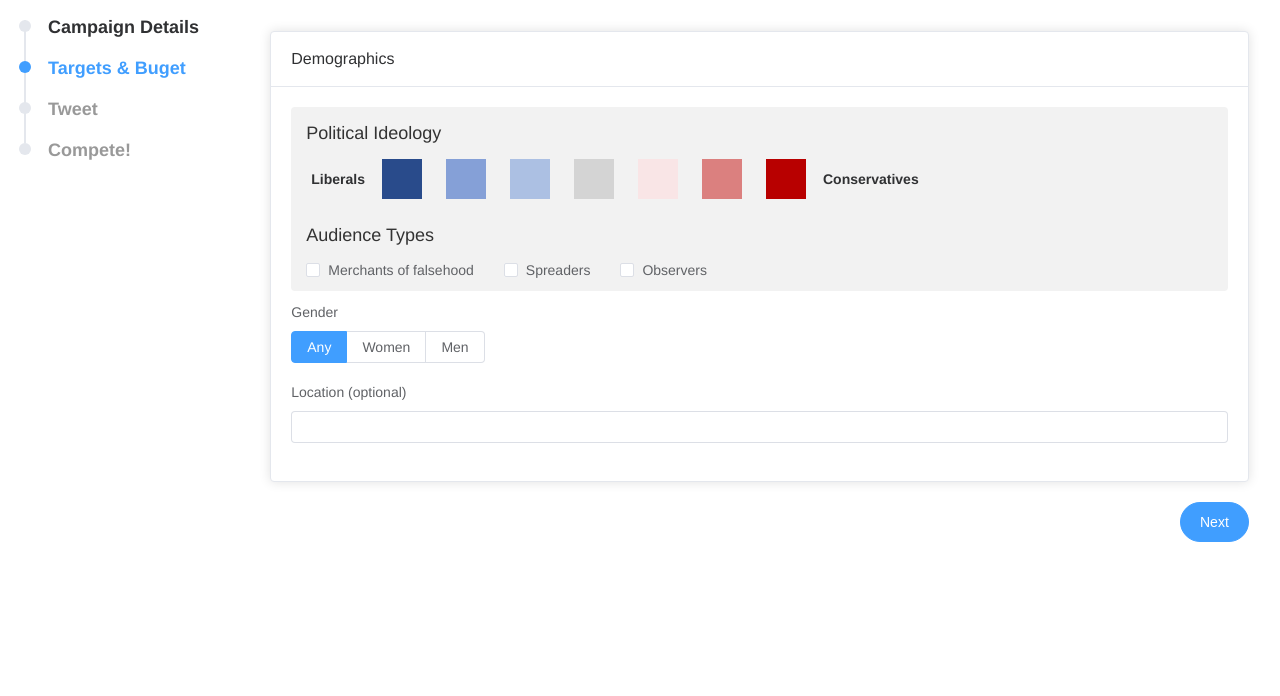
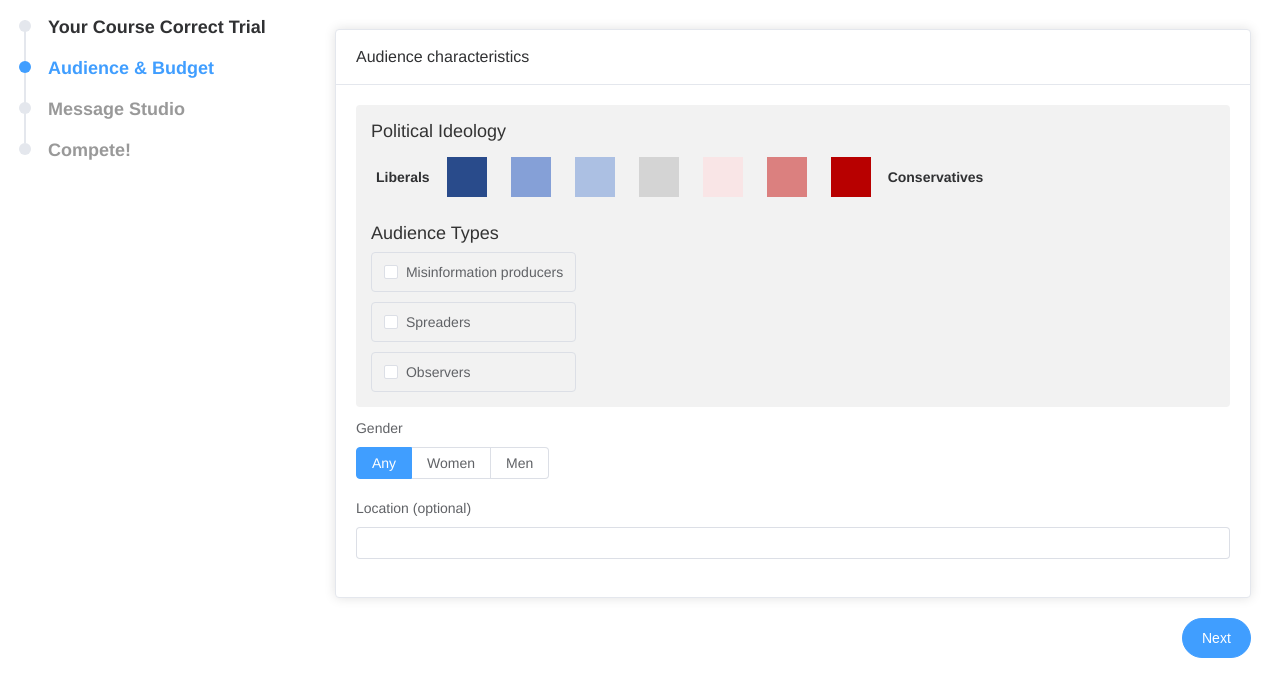
Before and after one commit to codingchan/nsf-demo, a Vue app: page / in a window 1280 px wide. Both pictures are taken after a click on the button "Next". Shown: the top 696 px of the page. Built offline with nearby package versions, Linux system fonts and the light colour scheme.

Commit message:
4.5 12:00  change

```diff
--- a/src/App.vue
+++ b/src/App.vue
@@ -1,22 +1,22 @@
 <script setup lang="ts">
 import { ref, Ref } from '@vue/reactivity'
 import { computed } from '@vue/runtime-core'
-import CampaignDetails from './views/CampaignDetails.vue'
-import TargetsAndBuget from './views/Targets&Buget.vue'
+import Trial from './views/Trial.vue'
+import AudienceAndBuget from './views/Audience&Buget.vue'
 import Welcome from './components/Welcome.vue'
 import Article from './components/Article.vue'
-import Tweet from './views/Tweet/Index.vue'
+import Message from './views/Message/Index.vue'
 import Compete from './views/Compete/Index.vue'
 
 const timeline: Ref<any[]> = ref([
-  { key: 'campaign', title: 'Campaign Details' },
-  { key: 'targets', title: 'Targets & Buget' },
+  { key: 'trial', title: 'Your Course Correct Trial' },
+  { key: 'audience', title: 'Audience & Budget' },
   // { key: 'welcome', title: 'Choose' },
   // { key: 'article', title: 'Article' },
-  { key: 'tweet', title: 'Tweet' },
+  { key: 'message', title: 'Message Studio' },
   { key: 'compete', title: 'Compete!' },
 ])
-const step: Ref<string> = ref('campaign')
+const step: Ref<string> = ref('trial')
 const stepIndex = computed<number>(() => timeline.value.findIndex(ele => ele.key === step.value))
 
 function changeStep (_step: string) {
@@ -53,11 +53,11 @@ function editTweetDone (data) {
     </el-timeline>
   </div>
   <div class="app-content">
-    <campaign-details v-show="step === 'campaign'" @done="changeStep('targets')" />
-    <targets-and-buget v-show="step === 'targets'" @done="changeStep('tweet')" />
+    <Trial v-show="step === 'trial'" @done="changeStep('audience')" />
+    <audience-and-buget v-show="step === 'audience'" @done="changeStep('message')" />
     <!-- <Welcome v-show="step === 'welcome'" @click="changeStep" /> -->
-    <!-- <Article v-show="step === 'article'" @ok="changeStep('tweet')" /> -->
-    <Tweet v-show="step === 'tweet'" @done="editTweetDone" />
+    <!-- <Article v-show="step === 'article'" @ok="changeStep('message')" /> -->
+    <Message v-show="step === 'message'" @done="editTweetDone" />
     <Compete :data="tweets" v-if="step === 'compete'" />
   </div>
 </template>
--- a/src/components/Welcome.vue
+++ b/src/components/Welcome.vue
@@ -5,7 +5,7 @@ const emits = defineEmits(['click'])
 <template>
   <div class="welcome-wrapper">
     <div class="btns">
-      <div class="btn" @click="emits('click', 'tweet')">
+      <div class="btn" @click="emits('click', 'message')">
         Test Tweets<br />
         for<br />
         my article
--- a/src/views/Targets&Buget.vue
+++ b/src/views/Audience&Buget.vue
@@ -109,17 +109,17 @@ const targetingKeywords: Ref<string> = ref('')
       </el-form>
     </el-card> -->
 
-    <el-card header="Demographics">
+    <el-card header="Audience characteristics">
       <el-form label-position="top" :model="demographicsFormData">
         <div class="standOut">
           <el-form-item label="Political Ideology">
             <political-ideology-selector v-model="demographicsFormData.ideology" />
           </el-form-item>
           <el-form-item label="Audience Types" style="margin-bottom: 0">
-            <el-checkbox-group v-model="demographicsFormData.audienceTypes">
-              <el-checkbox label="Merchants of falsehood" />
-              <el-checkbox label="Spreaders" />
-              <el-checkbox label="Observers" />
+            <el-checkbox-group v-model="demographicsFormData.audienceTypes" class="audienceTypes-checkbox">
+              <el-checkbox label="Misinformation producers" size="large" border />
+              <el-checkbox label="Spreaders" size="large" border />
+              <el-checkbox label="Observers" size="large" border />
             </el-checkbox-group>
           </el-form-item>
         </div>
@@ -273,6 +273,18 @@ const targetingKeywords: Ref<string> = ref('')
   }
 }
 
+.audienceTypes-checkbox {
+  .el-checkbox {
+    display: flex;
+    margin-bottom: 10px;
+    margin-right: 0;
+
+    &.is-bordered.el-checkbox--large {
+      padding: 0 12px;
+    }
+  }
+}
+
 .follower-option {
   height: auto;
 
--- a/src/views/Compete/Index.vue
+++ b/src/views/Compete/Index.vue
@@ -22,7 +22,7 @@ function viewChart (type: string, isStatic: boolean, category?: string) {
     chartData.value = props.data.tweets
       .filter((ele: AdType) => ele.category === category)
       .map((ele: AdType) => 'Message ' + ele.id)
-    chartDataSource.value = 'tweet'
+    chartDataSource.value = 'message'
   } else {
     chartData.value = props.data.categories
     chartDataSource.value = 'category'
--- a/src/views/Tweet/components/edit.vue
+++ b/src/views/Message/components/edit.vue
@@ -81,10 +81,6 @@ function handleSave (val) {
   }
   ElMessage.success('Saved!')
 }
-function addMessage (category: string) {
-  currentCategory.value = category
-  emits('changeActivedAdId', 0)
-}
 
 function handleClickName (data: any) {
   if (data.children) { // 修改分类名称
@@ -133,7 +129,10 @@ watch(() => props.activedAdId, (val: number) => {
     <el-row :gutter="30">
       <el-col :span="6">
         <el-card class="adList-card">
-          <el-button type="primary" plain style="margin-bottom: 10px" @click="emits('addCategory')">Add Category</el-button>
+          <div style="margin-bottom: 10px">
+            <el-button type="primary" plain @click="emits('addCategory')">Add Category</el-button>
+            <el-button type="primary" plain @click="emits('changeActivedAdId', 0)">Add Message</el-button>
+          </div>
           <el-tree
             :allow-drop="allowDrop"
             :allow-drag="allowDrag"
@@ -151,7 +150,6 @@ watch(() => props.activedAdId, (val: number) => {
                   :class="{ categoryName: data.children ? true : false, actived: data.label === currentCategory || data.id === activedAdId }"
                   @click="handleClickName(data)"
                 >{{ node.label }}</span>
-                <el-button v-if="data.children" type="text" @click="addMessage(data.label)">Add Message</el-button>
               </span>
             </template>
           </el-tree>
--- a/src/views/CampaignDetails.vue
+++ b/src/views/Trial.vue
@@ -20,7 +20,7 @@ const formData = ref({
 
 <template>
   <div class="campaignDetails-wrapper">
-    <el-card header="Campaign details">
+    <el-card header="Your Course Correct Trial">
       <el-form label-position="top" :model="formData">
         <el-form-item label="Objective">
           <el-select v-model="formData.objective" placeholder="Choose your objective" style="width: 100%">
@@ -39,7 +39,7 @@ const formData = ref({
             </el-option-group>
           </el-select>
         </el-form-item>
-        <el-form-item label="Campaign name (optional)">
+        <el-form-item label="Your Trial Name (optional)">
           <el-input
             v-model="formData.name"
             maxlength="255"
```
Also changed, not shown: src/views/Message/Index.vue (renamed from src/views/Tweet/Index.vue), src/views/Message/components/list.vue (renamed from src/views/Tweet/components/list.vue).
